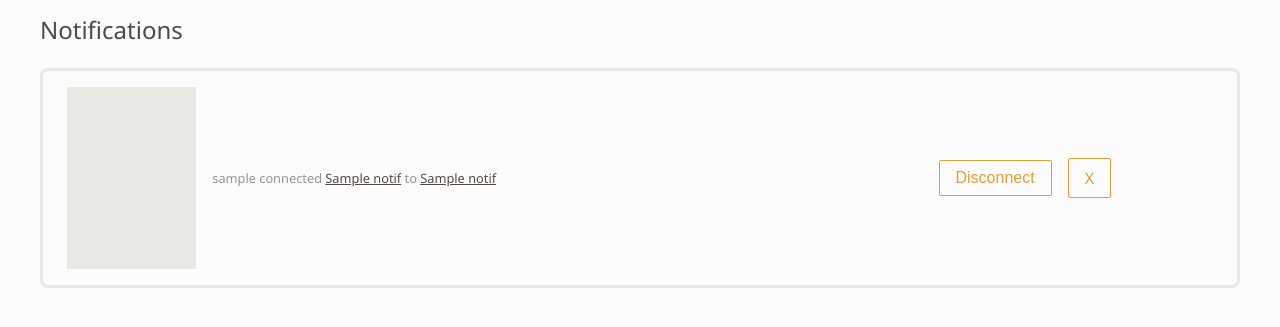
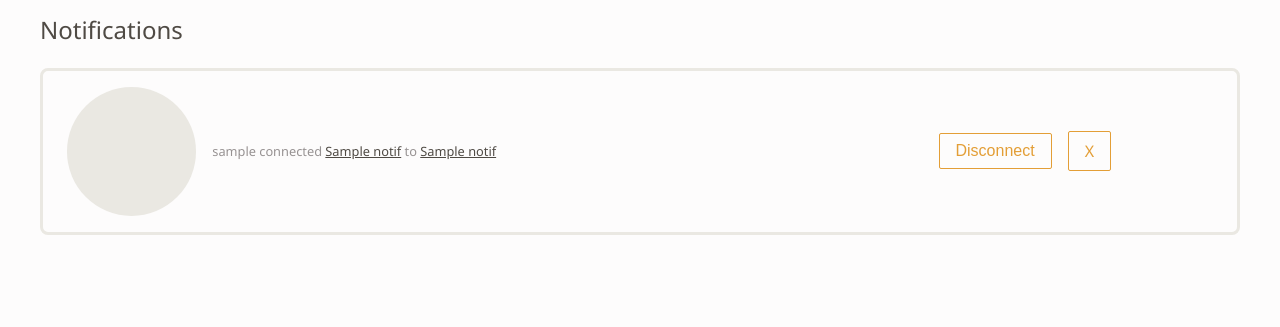
Before and after one commit to CSCI-5117-F26/developing-the-interactive-web-project-1-group-5, a Flask app: template src/developing_the_interactive_web_project_1_group_5/templates/notifications.html in a window 1280 px wide. Shown: the part 92-419 px from the top of the page. Run offline with Flask 3, Linux system fonts and the light colour scheme; the template is opened without the code that fills it: most values are stand-ins (such as "Sample title", 1, 10 or a date in 2020); some libraries are stand-ins or nearby versions; some web fonts are replaced.

Commit message:
image reound norw

```diff
--- a/src/developing_the_interactive_web_project_1_group_5/static/css/notif-style.css
+++ b/src/developing_the_interactive_web_project_1_group_5/static/css/notif-style.css
@@ -36,3 +36,10 @@
   justify-content: center;
   width: 80vw;
 }
+
+.actual-img {
+  border-radius: 50%;
+  object-fit: cover;
+  aspect-ratio: 1 / 1;
+  background-color: transparent;
+}
--- a/src/developing_the_interactive_web_project_1_group_5/templates/notifications.html
+++ b/src/developing_the_interactive_web_project_1_group_5/templates/notifications.html
@@ -36,9 +36,11 @@
     <div class="notif-content">
         <div class="pure-u-1-8 notif-pic">
             {% if notif.profpicid %}
-            <img class="pure-img" src="{{ url_for('get_image', image_id=notif.profpicid) }}" alt="profile picture">
+            <img class="pure-img actual-img" src="{{ url_for('get_image', image_id=notif.profpicid) }}"
+                alt="profile picture">
             {% else %}
-            <img class="pure-img" src="{{ url_for('static', filename ='img/temp_chungus.png') }}" alt="profile picture">
+            <img class="pure-img actual-img" src="{{ url_for('static', filename ='img/temp_chungus.png') }}"
+                alt="profile picture">
             {% endif %}
         </div>
         <div class="pure-u-5-8 notif-text">
```
